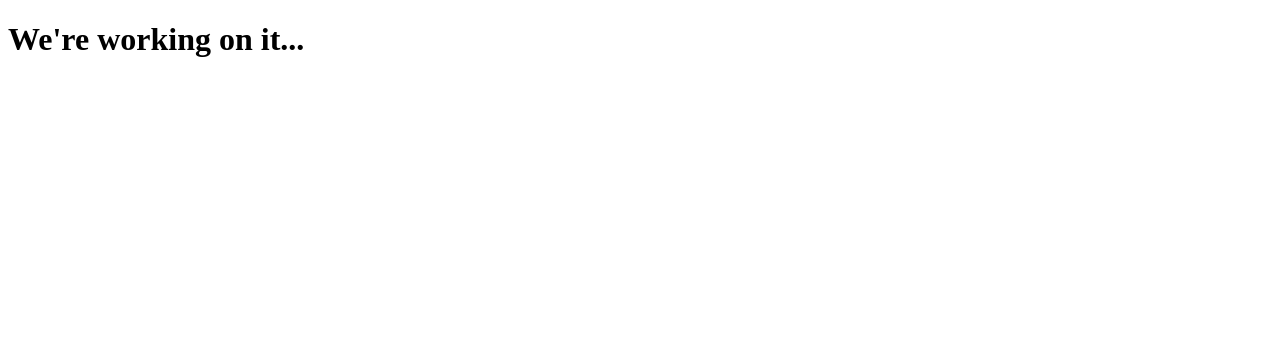
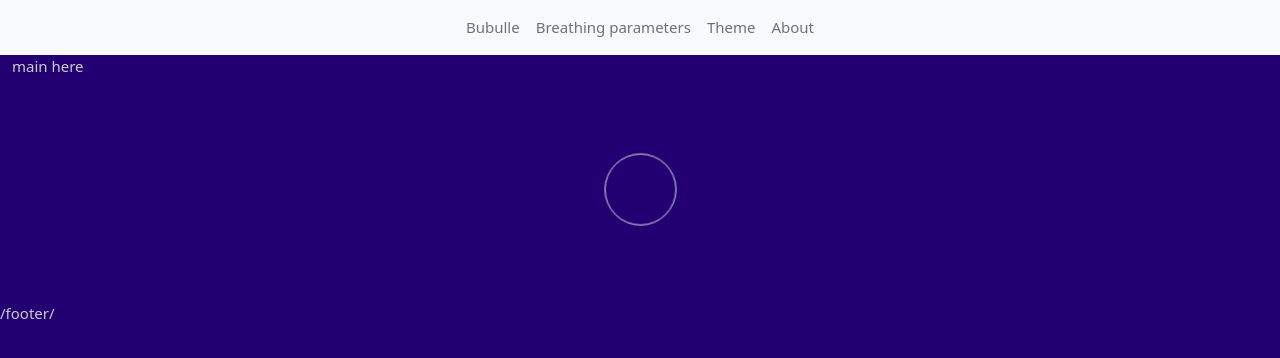
Before and after one commit to VeMBe06/cs-50-bubulle, a Flask app: page / in a window 1280 px wide. Shown: the top 358 px of the page. Run offline with Flask 2, Linux system fonts and the light colour scheme.

Commit message:
big update full of stuff

```diff
--- a/bubulle/app.py
+++ b/bubulle/app.py
@@ -1,6 +1,7 @@
 # Import everything you need
 
-from flask import Flask, redirect, render_template
+from flask import Flask, redirect, render_template, request
+from flask_session import Session
 
 # Configure app
 app = Flask(__name__)
@@ -12,8 +13,23 @@ app.config["TEMPLATES_AUTO_RELOAD"] = True
 if __name__ == "__main__":
     app.run(debug = True)
 
+# Configure session to use filesystem (instead of signed cookies)
+app.config["SESSION_PERMANENT"] = False
+app.config["SESSION_TYPE"] = "filesystem"
+Session(app)
+
+
+
+@app.after_request
+def after_request(response):
+    """Ensure responses aren't cached"""
+    response.headers["Cache-Control"] = "no-cache, no-store, must-revalidate"
+    response.headers["Expires"] = 0
+    response.headers["Pragma"] = "no-cache"
+    return response
+
 @app.route("/")
 def index():
-    """Show the main screen wiht bubble"""
+    """Show the main screen with bubble"""
 
     return render_template("index.html")
--- /dev/null
+++ b/bubulle/static/index.js
@@ -0,0 +1 @@
+// alert("wesh ferot")
--- /dev/null
+++ b/bubulle/static/styles.css
@@ -0,0 +1,56 @@
+
+body {
+
+    /* Default theme = dark purple */
+
+    /* padding: 2px; */
+    background-color: #220072;
+    color: #cccccc;
+    font-size: 15px;
+}
+
+.bubble {
+    width: 15em;
+    height: 15em;
+    margin: auto;
+    border-radius: 50%;
+    border: 3px solid #ececec;
+
+
+}
+
+/*  Animation  */
+.breathing {
+    animation-name: breathe;
+    animation-duration: 14s;
+    animation-delay: 0s;
+    animation-timing-function: ease-in-out;
+    animation-iteration-count: infinite;
+}
+    /* Keyframes for animation */
+@keyframes breathe {
+    /* start */
+    0% {
+        transform: scale(1.0) ;
+    }
+    /* 5s out + 1s hold down */
+    35.7%, 42.9% {
+        transform: scale(0.3);
+    }
+    /* 5s up + 3s hold up */
+    78.6%, 100% {
+        transform: scale(1.0);
+    }
+
+}
+
+
+/* .nav-color-default {
+    background-color: #160049;
+    color: white;
+ */
+
+/* Dark theme info:
+    surface color: #121212
+
+*/
--- a/bubulle/templates/index.html
+++ b/bubulle/templates/index.html
@@ -1 +1,7 @@
 {% extends "layout.html" %}
+
+{% block main %}
+    main here
+    <div class="bubble breathing"></div>
+
+{% endblock %}
--- a/bubulle/templates/layout.html
+++ b/bubulle/templates/layout.html
@@ -5,11 +5,44 @@
     <meta http-equiv="X-UA-Compatible" content="IE=edge">
     <meta name="viewport" content="width=device-width, initial-scale=1.0">
 
+    <!-- We'll use Boostrap -->
+     <link href="https://cdn.jsdelivr.net/npm/bootstrap@5.2.3/dist/css/bootstrap.min.css" rel="stylesheet">
+     <script src="https://cdn.jsdelivr.net/npm/bootstrap@5.2.3/dist/js/bootstrap.bundle.min.js"></script>
+
+     <!-- Link my CSS file -->
+    <link href="/static/styles.css" rel="stylesheet">
+
+
 
     <title>Bubulle: {% block title %}{% endblock %}</title>
 </head>
+
+
 <body>
-    <h1>We're working on it...</h1>
+    <nav class="navbar navbar-expand-sm bg-light">
+        <div class="container-fluid justify-content-center">
+            <ul class="navbar-nav">
+                <li class="nav-item">
+                    <a class="nav-link" href="/">Bubulle</a>
+                </li>
+                <li class="nav-item">
+                    <a class="nav-link" href="/">Breathing parameters</a>
+                </li>
+                <li class="nav-item">
+                    <a class="nav-link" href="/">Theme</a>
+                 </li>
+                <li class="nav-item">
+                    <a class="nav-link" href="/">About</a>
+                 </li>
+            </ul>
+        </div>
+    </nav>
 
+    <main class="container-fluid justify-content-center">
+        {% block main %}{% endblock %}
+    </main>
+
+    <footer>/footer/</footer>
+    <script type="text/javascript" src="{{url_for('static', filename= 'index.js' )}}"></script>
 </body>
 </html>
```
Also changed, not shown: notes_bubulle.txt (+7 -1 lines), notes_spotify.txt (added, +10 -0 lines), 1 other file.
